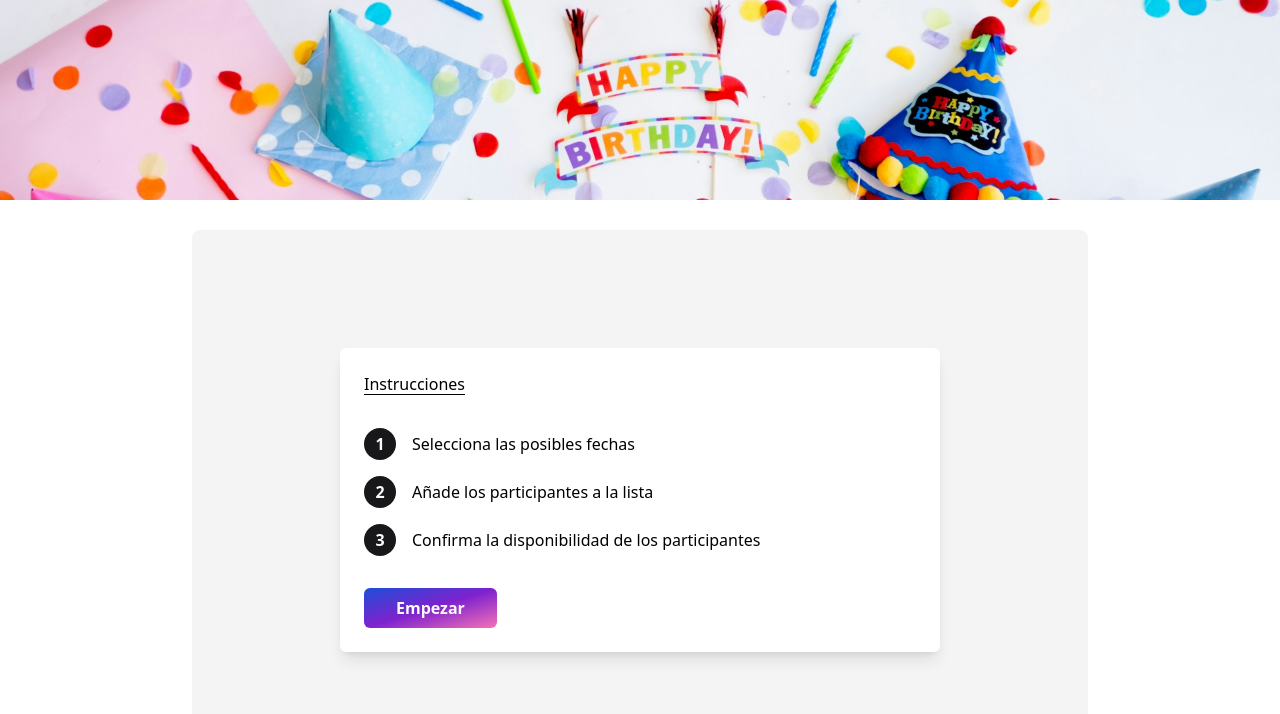
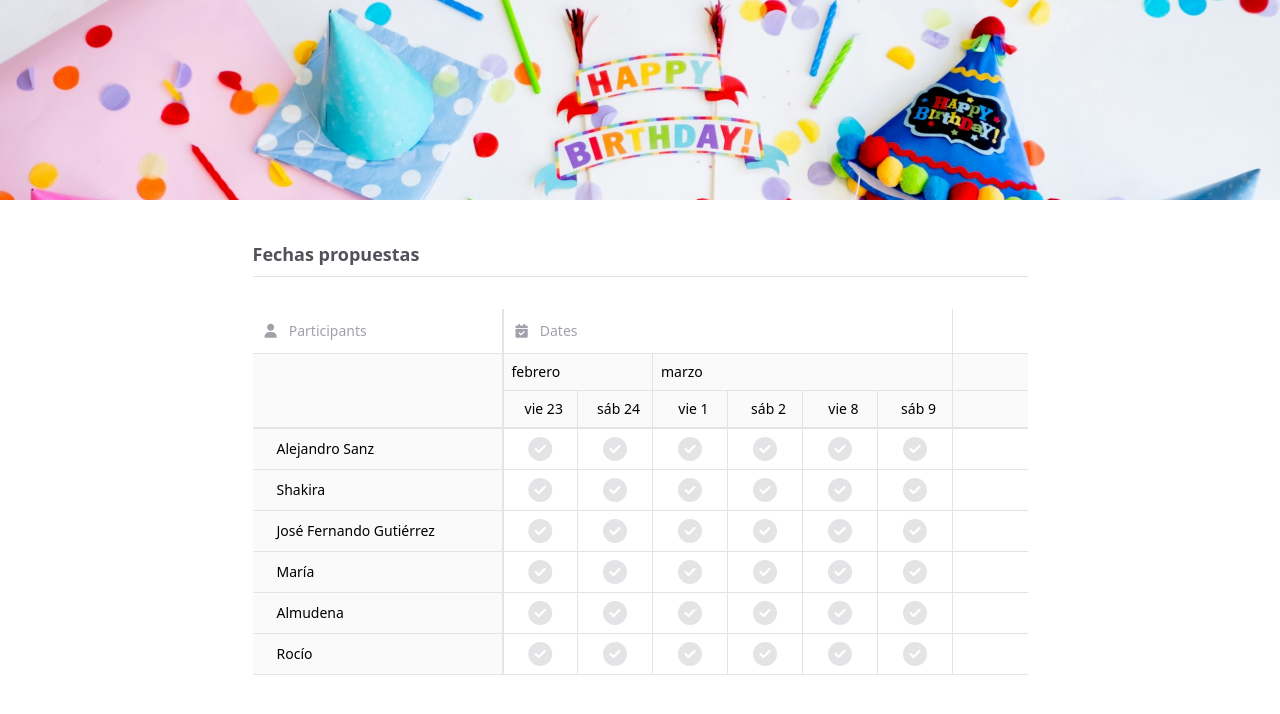
Before and after one commit to MMadlos/cronos-app, a React (Vite) app: page / in a window 1280 px wide. Shown: the top 714 px of the page. Built offline with nearby package versions, Linux system fonts and the light colour scheme.

Commit message:
Add missing SelectedDatesContext and remove unused code

```diff
--- a/src/App.jsx
+++ b/src/App.jsx
@@ -46,7 +46,7 @@ export const SelectedDatesContext = createContext({
 })
 
 function App() {
-	const [stage, setStage] = useState(calendarProcess.init)
+	const [stage, setStage] = useState(calendarProcess.table)
 
 	const [selectedDates, setSelectedDates] = useState(mockSelectedDates) //Formato time()
 	const [participants, setParticipants] = useState(mockParticipants)
@@ -156,24 +156,6 @@ function App() {
 					</section>
 				)}
 
-				{/* <div className="flex flex-row gap-4">
-					<SelectedDatesContext.Provider
-						value={{ selectedDates, setSelectedDates }}
-					>
-						<CalendarProcess>
-							<DatePicker />
-						</CalendarProcess>
-					</SelectedDatesContext.Provider>
-
-					<ParticipantsContext.Provider
-						value={{ participants, setParticipants }}
-					>
-						<CalendarProcess>
-							<UserList />
-						</CalendarProcess>
-					</ParticipantsContext.Provider>
-				</div> */}
-
 				{stage === calendarProcess.table && (
 					<section className="container mx-auto mt-10 flex max-h-full w-fit max-w-[90%] flex-col gap-2">
 						<h2 className="text-lg font-semibold text-zinc-600">
@@ -190,10 +172,14 @@ function App() {
 									setConfirmedData,
 								}}
 							>
-								<Table
-									participants={participants}
-									selectedDates={selectedDates}
-								/>
+								<SelectedDatesContext.Provider
+									value={{ selectedDates, setSelectedDates }}
+								>
+									<Table
+										participants={participants}
+										selectedDates={selectedDates}
+									/>
+								</SelectedDatesContext.Provider>
 							</ConfirmedDataContext.Provider>
 						</ParticipantsContext.Provider>
 					</section>
```
